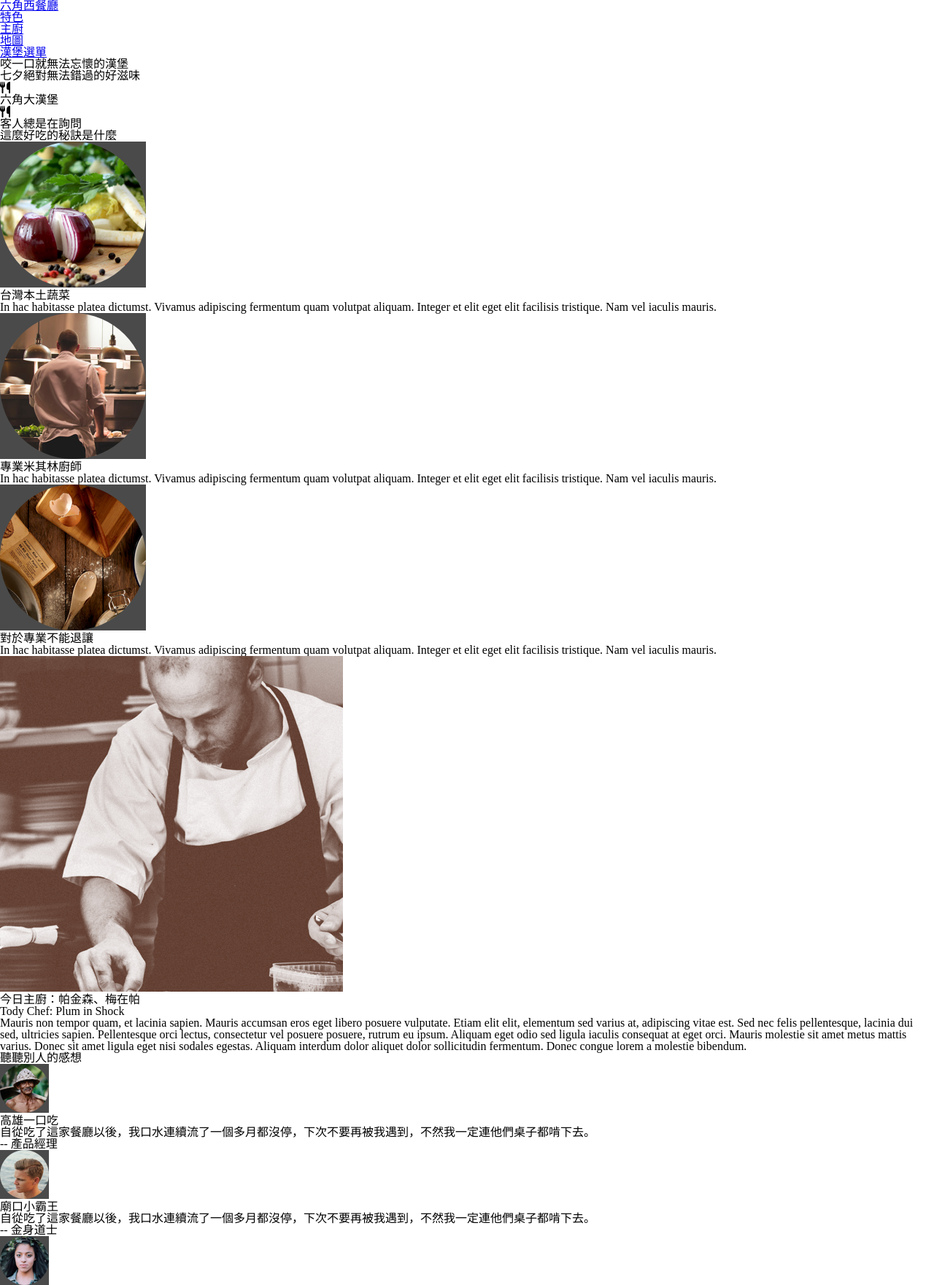
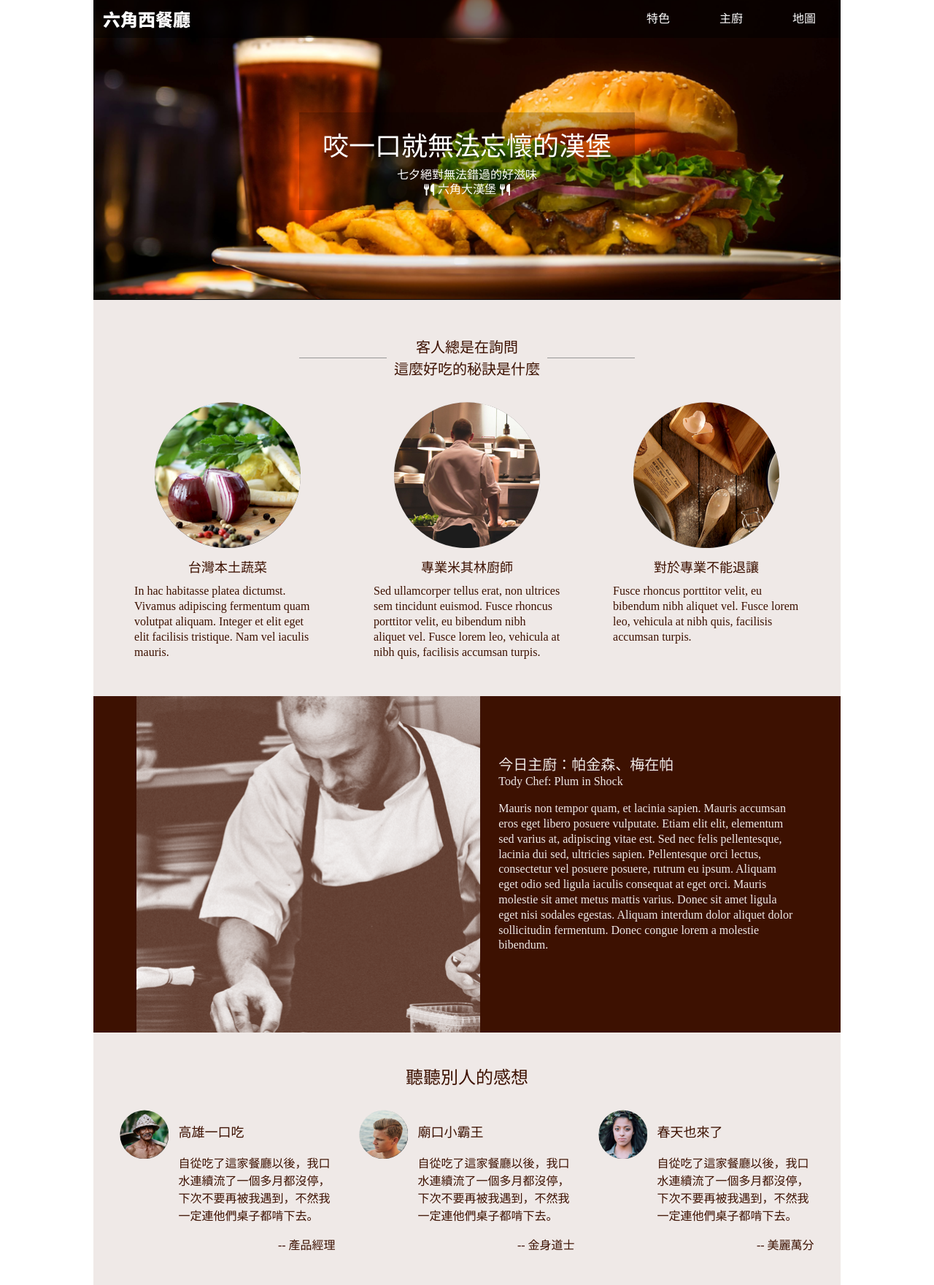
Before and after one commit to LockingWang/Hexa-Resturant, a plain HTML site: page index.html in a window 1280 px wide. Shown: the top 1761 px of the page at 73% size. Drawn offline with nearby package versions, Linux system fonts and the light colour scheme.

Commit message:
css prepare 1

```diff
--- a/css/headpage.css
+++ b/css/headpage.css
@@ -56,4 +56,239 @@ img {
     height: auto;
 }
 
+a {
+    text-decoration: none;
+}
+
 /* CSS Reset End */
+
+.wrap {
+    max-width: 1024px;
+    margin: 0 auto;
+}
+
+header {
+    background-image: url(/images/header_desktop.png);
+    background-size: 100%;
+    background-repeat: no-repeat;
+    padding-bottom: 2%;
+    background-color: black;
+}
+
+header .guide {
+    display: flex;
+    justify-content: space-between;
+    background-color: rgba(0, 0, 0, 0.5);
+}
+
+header .guide .logo {
+    background-image: url(/images/logo_w@svg.svg);
+    background-repeat: no-repeat;
+    width: 120px;
+    text-indent: -101%;
+    overflow: hidden;
+    margin: 15px 0 0 13px;
+}
+
+header .guide .navbar {
+    display: flex;
+}
+
+header .guide .navbar li {
+    width: 100px;
+}
+
+header .guide .navbar li a {
+    display: block;
+    padding: 18px 0;
+    color: #fff;
+    text-align: center;
+}
+
+header .guide .mobile-menuBTN {
+    display: none;
+}
+
+header .banner {
+    width: 460px;
+    margin: 10% auto;
+    text-align: center;
+    background-color: rgba(0, 0, 0, 0.21);
+    color: #fff;
+    padding: 20px 0;
+    line-height: 1.5;
+}
+
+header .banner h1 {
+    font-size: 2.25em;
+}
+
+header .banner .item {
+    display: flex;
+    justify-content: center;
+    line-height: 1em;
+}
+
+header .banner .item p {
+    margin: 0 5px;
+}
+
+.content .firstPart {
+    background-color: #EFE9E7;
+    padding: 0 20px 50px 20px;
+    color: #3D1101;
+}
+
+.content .firstPart .headWord {
+    width: 460px;
+    margin: 0 auto;
+    display: flex;
+    justify-content: space-between;
+    padding-top: 50px;
+    padding-bottom: 30px;
+}
+
+.content .firstPart .headWord .baseLine {
+    width: 120px;
+    height: 30px;
+    border-bottom: 1px solid #979797;
+}
+
+.content .firstPart .headWord .words-between {
+    text-align: center;
+    font-size: 20px;
+    line-height: 1.5;
+}
+
+.content .firstPart .keys {
+    display:flex;
+    justify-content: space-around;
+}
+
+.content .firstPart .keys li {
+    width: 26%;
+    text-align: center;
+    line-height: 1.3;
+}
+
+.content .firstPart .keys li img {
+    clip-path: circle(50% at 50% 50%);
+}
+
+.content .firstPart .keys li h2 {
+    font-size: 18px;
+    padding: 10px 0;
+}
+
+.content .firstPart .keys li p{
+    text-align:left;
+}
+
+.content .secondPart {
+    background-color: #3D1101;
+    display: flex;
+    justify-content: center;
+}
+
+.content .secondPart img {
+    width: 46%;
+}
+
+.content .secondPart .text {
+    width: 40%;
+    color: #EFE9E7;
+    line-height: 1.3;
+    margin-left: 25px;
+    padding-top: 81px;
+}
+
+.content .secondPart .text h2 {
+    font-size: 20px;
+}
+
+.content .secondPart .text p {
+    margin-bottom: 16px;
+}
+
+.content .thirdPart {
+    background-color: #EFE9E7;
+    color: #3D1101;
+    padding: 50px 20px 34px 20px;
+}
+
+.content .thirdPart h2 {
+    font-size: 24px;
+    text-align: center;
+    margin-bottom: 32px;
+}
+
+.content .thirdPart .comments {
+    display: flex;
+    justify-content: space-around;
+}
+
+.content .thirdPart .comments li {
+    width: 30%;
+    display: flex;
+}
+
+.content .thirdPart .comments li img {
+    width: 67px;
+    height: 67px;
+    clip-path: circle(50% at 50% 50%);
+    margin-right: 13px;
+}
+
+.content .thirdPart .comments li .commentText h3 {
+    font-size: 18px;
+    margin: 22px 0;
+}
+
+.content .thirdPart .comments li .commentText p {
+    line-height: 1.5;
+    margin-bottom: 16px;
+}
+
+.content .thirdPart .comments li .commentText .occupation {
+    text-align: right;
+}
+
+.content .fourthPart {
+    background: rgba(250,250,250,0.70);
+    color: #3D1101;
+    padding: 50px 0;
+}
+
+.content .fourthPart h2 {
+    font-size: 24px;
+    text-align: center;
+    margin-bottom: 38px;
+}
+
+.content .fourthPart .booking {
+    display: flex;
+    justify-content: center;
+}
+
+.content .fourthPart .booking form {
+    display: flex;
+    flex-direction: column;
+    width: 45%;
+    font-size: 14px;
+    margin-left: 20px;
+}
+
+.content .fourthPart .booking form input {
+    width: 100%;
+    margin: 10px 0 15px 0;
+}
+
+.content .fourthPart .booking form .choice {
+    display: inline-block;
+    margin-right: 36px;
+}
+
+.content .fourthPart .booking form .has-vegetarian {
+    width: auto;
+
+}
--- a/index.html
+++ b/index.html
@@ -24,29 +24,34 @@
 <body>
     <div class="wrap">
         <header>
+            <div class="guide">
                 <a class="logo" href="index.html">六角西餐廳</a>
                 <ul class="navbar">
                     <li><a href="#">特色</a></li>
                     <li><a href="#">主廚</a></li>
                     <li><a href="#">地圖</a></li>
                 </ul>
-            <a class="mobile-menu" href="#">漢堡選單</a>
+                <a class="mobile-menuBTN" href="#">漢堡選單</a>
+            </div>
             <div class="banner">
                 <h1>咬一口就無法忘懷的漢堡</h1>
                 <p>七夕絕對無法錯過的好滋味</p>
+                <div class="item">
                     <i class="fa-solid fa-utensils"></i>
                     <p>六角大漢堡</p>
                     <i class="fa-solid fa-utensils"></i>
                 </div>
+            </div>
         </header>
         <div class="content">
             <div class="firstPart">
+                <div class="headWord">
                     <div class="baseLine"></div>
                     <div class="words-between">
-                    <h2>客人總是在詢問</h2>
-                    <h2>這麼好吃的秘訣是什麼</h2>
+                        <h2>客人總是在詢問<br/>這麼好吃的秘訣是什麼</h2>
                     </div>
                     <div class="baseLine"></div>
+                </div>
                 <ul class="keys">
                     <li>
                         <img src="images/feature_1.png" alt="onion picture">
@@ -59,14 +64,14 @@
                         <img src="images/feature_2.png" alt="chef picture">
                         <h2>專業米其林廚師</h2>
                         <p>
-                            In hac habitasse platea dictumst. Vivamus adipiscing fermentum quam volutpat aliquam. Integer et elit eget elit facilisis tristique. Nam vel iaculis mauris.
+                            Sed ullamcorper tellus erat, non ultrices sem tincidunt euismod. Fusce rhoncus porttitor velit, eu bibendum nibh aliquet vel. Fusce lorem leo, vehicula at nibh quis, facilisis accumsan turpis.
                         </p>
                     </li>
                     <li>
                         <img src="images/feature_3.png" alt="kitchen picture">
                         <h2>對於專業不能退讓</h2>
                         <p>
-                            In hac habitasse platea dictumst. Vivamus adipiscing fermentum quam volutpat aliquam. Integer et elit eget elit facilisis tristique. Nam vel iaculis mauris.
+                            Fusce rhoncus porttitor velit, eu bibendum nibh aliquet vel. Fusce lorem leo, vehicula at nibh quis, facilisis accumsan turpis.
                         </p>
                     </li>
                 </ul>
@@ -91,7 +96,7 @@
                             <p>
                                 自從吃了這家餐廳以後，我口水連續流了一個多月都沒停，下次不要再被我遇到，不然我一定連他們桌子都啃下去。
                             </p>
-                            <p> -- 產品經理</p>
+                            <p class="occupation"> -- 產品經理</p>
                         </div>
                     </li>
                     <li>
@@ -101,7 +106,7 @@
                             <p>
                                 自從吃了這家餐廳以後，我口水連續流了一個多月都沒停，下次不要再被我遇到，不然我一定連他們桌子都啃下去。
                             </p>
-                            <p> -- 金身道士</p>
+                            <p class="occupation"> -- 金身道士</p>
                         </div>
                     </li>
                     <li>
@@ -111,7 +116,7 @@
                             <p>
                                 自從吃了這家餐廳以後，我口水連續流了一個多月都沒停，下次不要再被我遇到，不然我一定連他們桌子都啃下去。
                             </p>
-                            <p> -- 美麗萬分</p>
+                            <p  class="occupation"> -- 美麗萬分</p>
                         </div>
                     </li>
                 </ul>
@@ -120,8 +125,7 @@
                 <h2>我們的位置不太夠坐<br/>要不要先訂位呢？</h2>
                 <div class="booking">
                     <img src="images/Map.png" alt="map">
-                    <form action="#">
-                        <form class="pure-form pure-form-stacked">
+                    <form class="pure-form pure-form-stacked" action="#">
                         <fieldset>
                             <label for="booking-name">姓名</label>
                             <input type="text" id="booking-name" placeholder="六角講師吃尾牙" />
@@ -133,15 +137,14 @@
                             <input type="number" id="booking-number" />
 
                             <label for="has-vegetarian" class="pure-checkbox">是否需要素食</label>
-                                <label>是<input type="radio" id="stacked-remember" name="stacked-remember" value="yes" /></label>
-                                <label>否<input type="radio" id="stacked-remember" name="stacked-remember" value="no" /></label>
+                            <label class="choice">是<input type="radio" id="has-vegetarian" name="has-vegetarian" class="has-vegetarian" value="yes" /></label>
+                            <label class="choice">否<input type="radio" id="has-vegetarian" name="has-vegetarian" class="has-vegetarian" value="no" /></label>
 
                             <div class="btnGroup">
                                 <button class="pure-button pure-button-primary">取消</button>
                                 <button type="submit" class="pure-button pure-button-primary">送出</button>
                             </div>
                         </fieldset>
-                        </form>
                     </form>
                 </div>
             </div>
```
Lines whose indentation alone changed are shown as unchanged.
